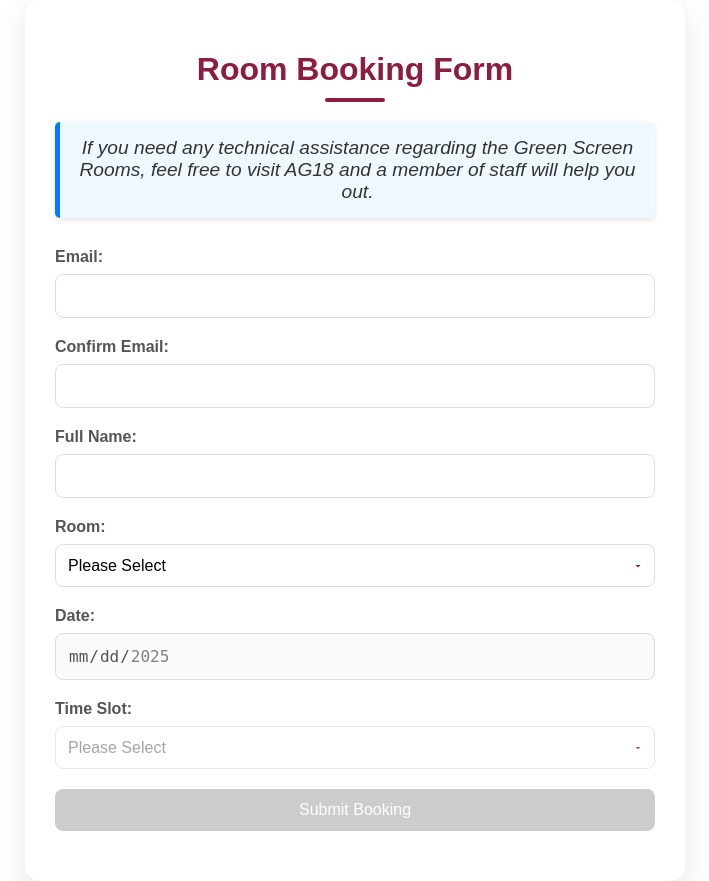
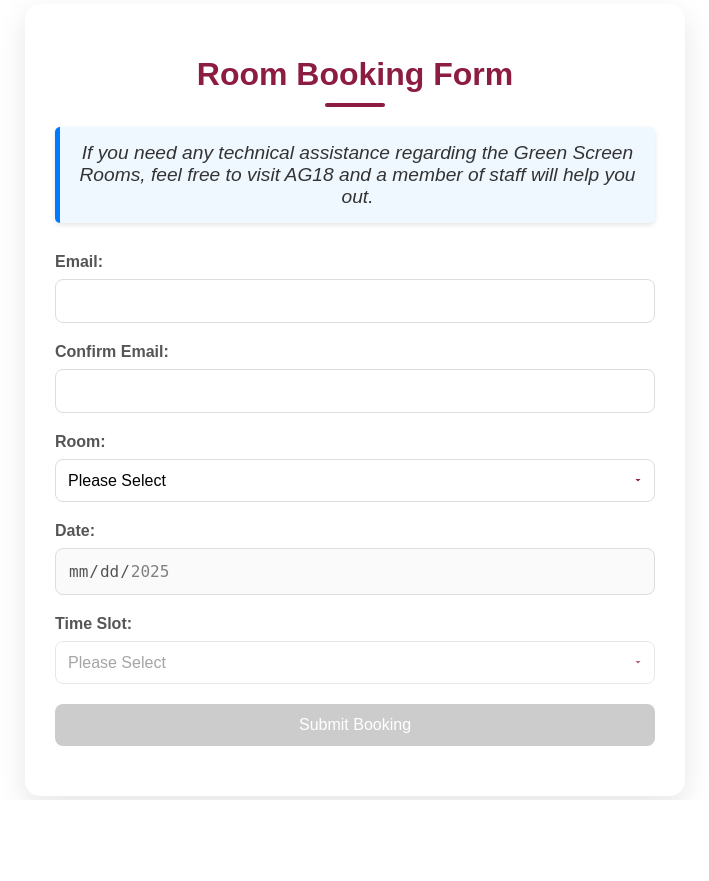
Before and after one commit to Younes-22/booking_system_python-main, a Flask app: page / in a window 1280 px wide. Shown: the whole page, without its empty margins (285-994 px from the left). After the commit the page ends 800 px from the top, so only its background shows below. Run offline with Flask 3, Linux system fonts and the light colour scheme.

Commit message:
#gdpr update

```diff
--- a/app.py
+++ b/app.py
@@ -85,7 +85,6 @@
 
         email = request.form['email']
         confirm_email = request.form['confirm_email']
-        full_name = request.form['full_name']
         room = request.form['room']
         time_slot = request.form['time_slot']
         date = request.form['date']
@@ -124,19 +123,25 @@
             conn.close()
             return jsonify({"error": "This time slot is already booked for the selected room."}), 400
 
-        cursor.execute("INSERT INTO booking (email, fullName, room, timeSlot, date) VALUES (%s, %s, %s, %s, %s)",
-                       (email, full_name, room, time_slot, date))
+        # Insert booking WITHOUT name or email
+        cursor.execute("INSERT INTO booking (room, timeSlot, date) VALUES (%s, %s, %s)",
+                       (room, time_slot, date))
         conn.commit()
+
+        # Get the booking ID
+        booking_id = cursor.lastrowid
+
         cursor.close()
         conn.close()
 
+        # Send confirmation email with booking ID
         subject = "Booking Confirmation"
         body = f"""
-        Dear {full_name},
+        Dear User,
 
         Thank you for booking a Green Screen Room! Below are your booking details:
 
-        - Email: {email}
+        - Booking ID: {booking_id}
         - Room: {room}
         - Date: {date}
         - Time Slot: {time_slot}
@@ -147,11 +152,11 @@
         Journalism Tech Team
         """
 
-        send_booking_email(email, subject, body)
+        send_booking_email(email, subject, body)  # Send email without storing it
 
         session['booking_details'] = {
+            "booking_id": booking_id,
             "email": email,
-            "full_name": full_name,
             "room": room,
             "date": date,
             "time_slot": time_slot
--- a/templates/confirmation.html
+++ b/templates/confirmation.html
@@ -61,7 +61,6 @@
             <p>{{ success_message }}</p>
             <div class="booking-details">
                 <p><strong>Email:</strong> {{ booking_details.email }}</p>
-                <p><strong>Full Name:</strong> {{ booking_details.full_name }}</p>
                 <p><strong>Room:</strong> {{ booking_details.room }}</p>
                 <p><strong>Date:</strong> {{ booking_details.date }}</p>
                 <p><strong>Time Slot:</strong> {{ booking_details.time_slot }}</p>
--- a/templates/index.html
+++ b/templates/index.html
@@ -50,11 +50,6 @@
                 <label for="confirm_email">Confirm Email:</label>
                 <input type="email" id="confirm_email" name="confirm_email" required>
                 <span id="confirm-email-error" class="error" style="display: none;">Emails do not match</span>
-            </div>
-
-            <div class="form-group">
-                <label for="full_name">Full Name:</label>
-                <input type="text" id="full_name" name="full_name" required>
             </div>
 
             <div class="form-group">
```
